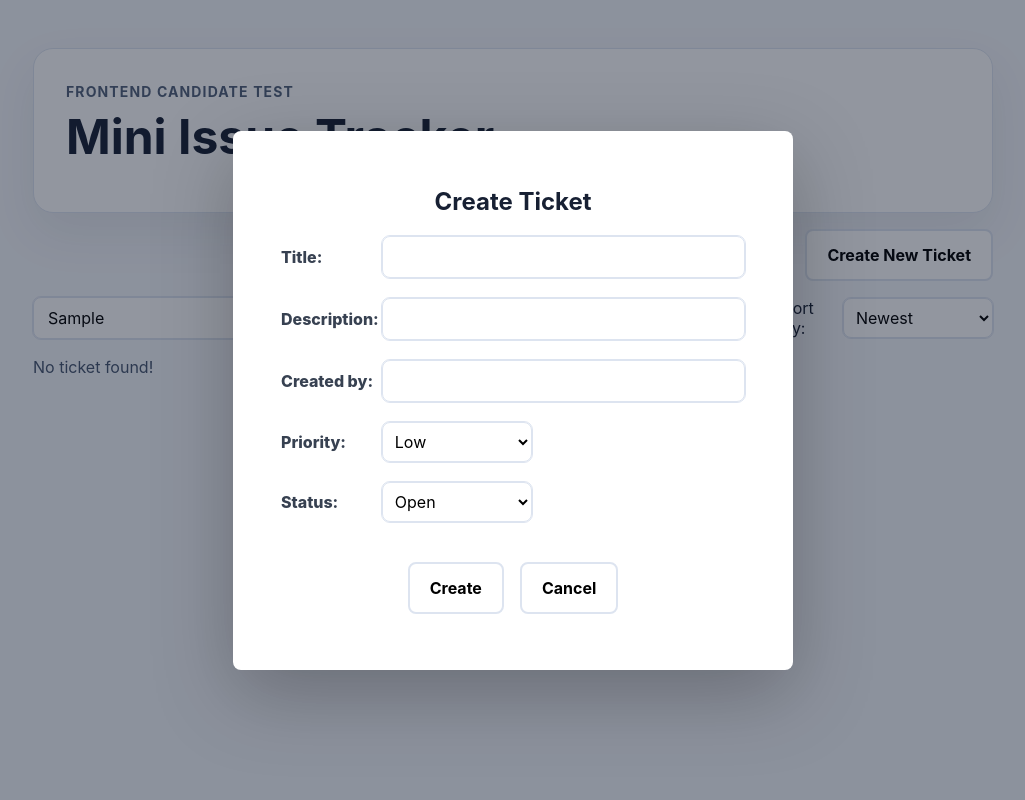
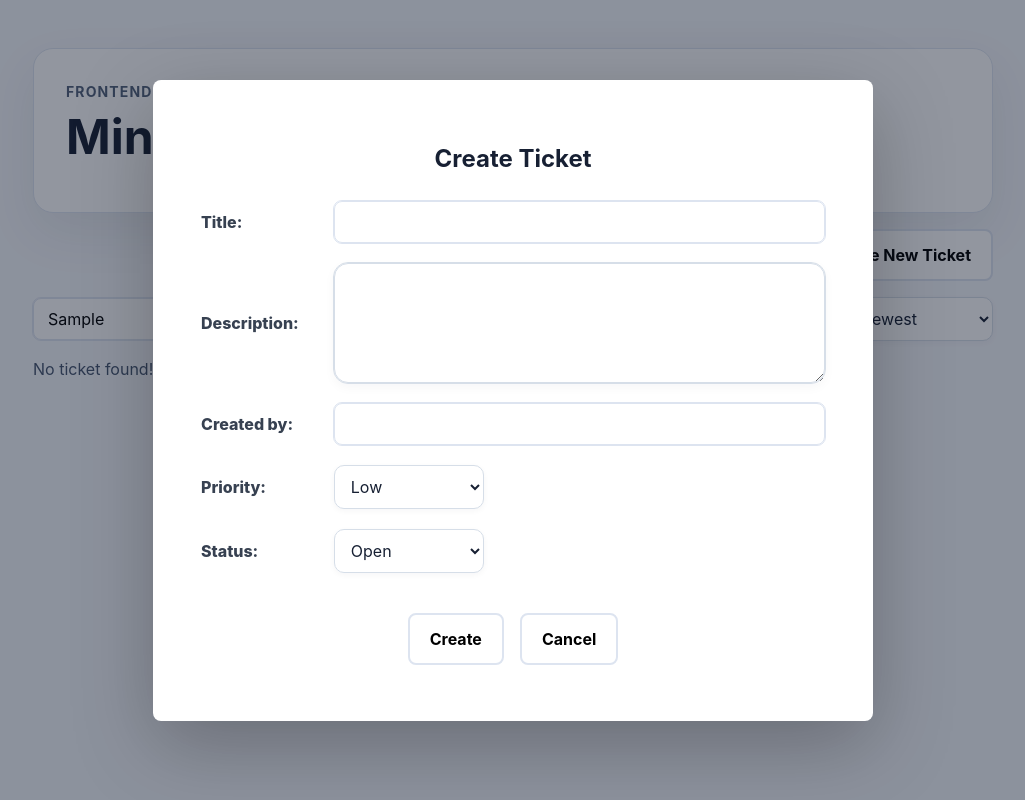
Before and after one commit to Trang217/issue-tracker, a React (Vite) app: page / in a window 1280 px wide. Both pictures are taken after typing "Sample" into the empty fields and a click on the button "Create New Ticket". Shown: the whole page, without its empty margins (127-1152 px from the left). Built offline with nearby package versions, Linux system fonts and the light colour scheme.

Commit message:
update style

```diff
--- a/src/components/TicketCard.tsx
+++ b/src/components/TicketCard.tsx
@@ -18,7 +18,7 @@ export default function TicketCard({
       className={`ticket-card ${selectedTicketId === ticket.id ? "selected-ticket" : ""}`}
       onClick={handleSelectionChange}
     >
-      <p>{ticket.title}</p>
+      <p className="ticket-card-title">{ticket.title}</p>
     </article>
   );
 }
--- a/src/components/TicketForm.tsx
+++ b/src/components/TicketForm.tsx
@@ -23,7 +23,9 @@ export default function TicketForm({
   const { title, description, createdBy, status, priority } = formData;
 
   function handleChange(
-    event: React.ChangeEvent<HTMLInputElement | HTMLSelectElement>,
+    event: React.ChangeEvent<
+      HTMLInputElement | HTMLTextAreaElement | HTMLSelectElement
+    >,
   ) {
     setFormData((currentFormData) => {
       const { name, value } = event.target;
@@ -66,12 +68,12 @@ export default function TicketForm({
 
       <div className="form-element">
         <label htmlFor="description">Description:</label>
-        <input
-          type="text"
+        <textarea
           name="description"
           id="description"
           value={description}
           onChange={handleChange}
+          rows={3}
         />
       </div>
 
--- a/src/styles/global.css
+++ b/src/styles/global.css
@@ -128,13 +128,27 @@ button:hover {
 }
 
 .ticket-card {
-  padding: 18px;
+  padding: 18px 20px;
   border: 1px solid #dde4f0;
-  border-radius: 8px;
-  background: #ffffff;
-  box-shadow: 0 20px 50px rgb(23 32 51 / 8%);
-  margin-bottom: 8px;
+  border-radius: 16px;
+  background: linear-gradient(180deg, #ffffff 0%, #f8fafc 100%);
+  box-shadow: 0 10px 30px rgb(15 23 42 / 6%);
+  margin-bottom: 12px;
   cursor: pointer;
+}
+
+.ticket-card:hover {
+  border-color: #c7d0dd;
+  box-shadow: 0 10px 22px rgb(15 23 42 / 8%);
+  background: #fcfcfd;
+}
+
+.ticket-card-title {
+  margin: 0;
+  color: #52627a;
+  font-size: 1rem;
+  font-weight: 700;
+  line-height: 1.5;
 }
 
 .ticket-action {
@@ -144,8 +158,9 @@ button:hover {
 }
 
 .selected-ticket {
-  border: 1px solid #dde4f0;
-  background-color: #eff6ff;
+  border-color: #9aa7b8;
+  background: #f1f5f9;
+  box-shadow: 0 18px 38px rgb(15 23 42 / 7%);
 }
 
 /* TicketFilter */
@@ -169,30 +184,56 @@ button:hover {
 .detail-selection select,
 .form-element select {
   min-width: 150px;
-  padding: 8px;
-  border: 1px solid #dde4f0;
-  border-radius: 8px;
+  padding: 10px 12px;
+  border: 1px solid #d6dee8;
+  border-radius: 10px;
   background-color: #ffffff;
+  color: #172033;
   cursor: pointer;
-  outline: 1px solid #dde4f0;
+  outline: none;
+  transition:
+    border-color 0.2s ease,
+    box-shadow 0.2s ease,
+    background-color 0.2s ease;
+  box-shadow: 0 2px 6px rgb(15 23 42 / 4%);
 }
 
 /* TicketDetail */
 .ticket-detail {
-  padding: 16px;
-  border-radius: 8px;
+  padding: 20px;
+  border-radius: 16px;
   border: 1px solid #dde4f0;
-  background-color: #f9fafb;
+  background: #f9fafb;
   display: flex;
   flex-direction: column;
-  gap: 12px;
-  margin-bottom: 8px;
+  gap: 16px;
+  margin-bottom: 12px;
+  box-shadow: 0 6px 16px rgb(15 23 42 / 5%);
 }
 
 .detail-item,
 .detail-selection {
   display: flex;
   gap: 6px;
+}
+
+.detail-item strong,
+.detail-selection strong {
+  color: #374151;
+  font-size: 0.875rem;
+}
+
+.detail-selection select {
+  min-width: 120px;
+  width: fit-content;
+  padding: 6px 10px;
+  font-size: 0.875rem;
+}
+
+.detail-item p:last-child {
+  font-size: 1rem;
+  color: #52627a;
+  line-height: 1.5;
 }
 
 /* Modal */
@@ -209,8 +250,7 @@ button:hover {
 }
 
 .modal-content {
-  width: min(80%, 100%);
-  width: min(560px, 100%);
+  width: min(720px, 100%);
   overflow-y: auto;
   background-color: white;
   border-radius: 8px;
@@ -239,7 +279,7 @@ form input {
 }
 
 form h2 {
-  margin: 0 auto;
+  margin: 8px auto;
 }
 
 .form-element {
@@ -253,3 +293,16 @@ form h2 {
   font-weight: 800;
   color: #374151;
 }
+
+.form-element textarea {
+  flex: 1;
+  min-width: 240px;
+  min-height: 120px;
+  padding: 14px 16px;
+  border: 1px solid #d6dee8;
+  outline: 1px solid #d6dee8;
+  border-radius: 14px;
+  background: #ffffff;
+  color: #172033;
+  box-shadow: 0 4px 12px rgb(15 23 42 / 4%);
+}
```
